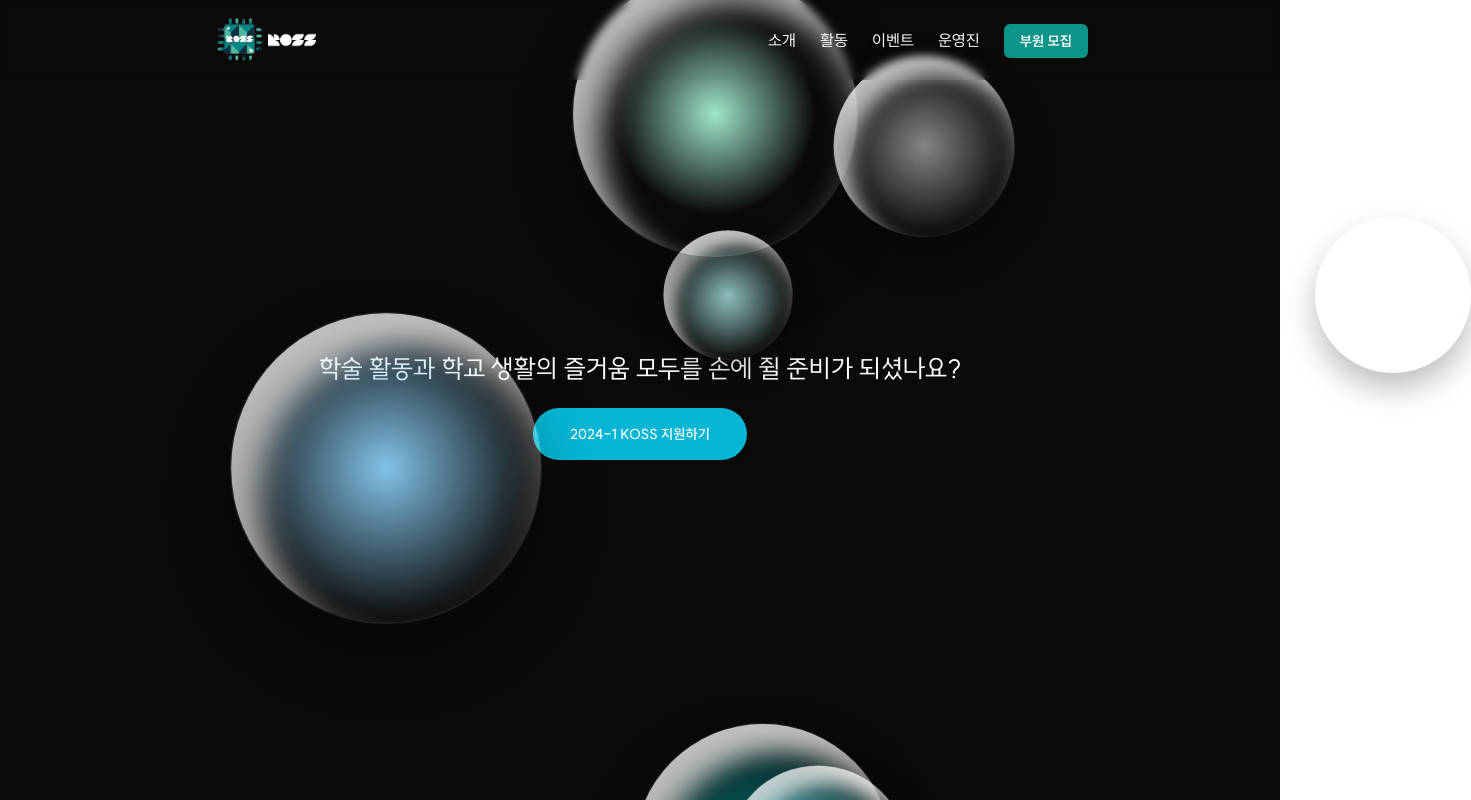
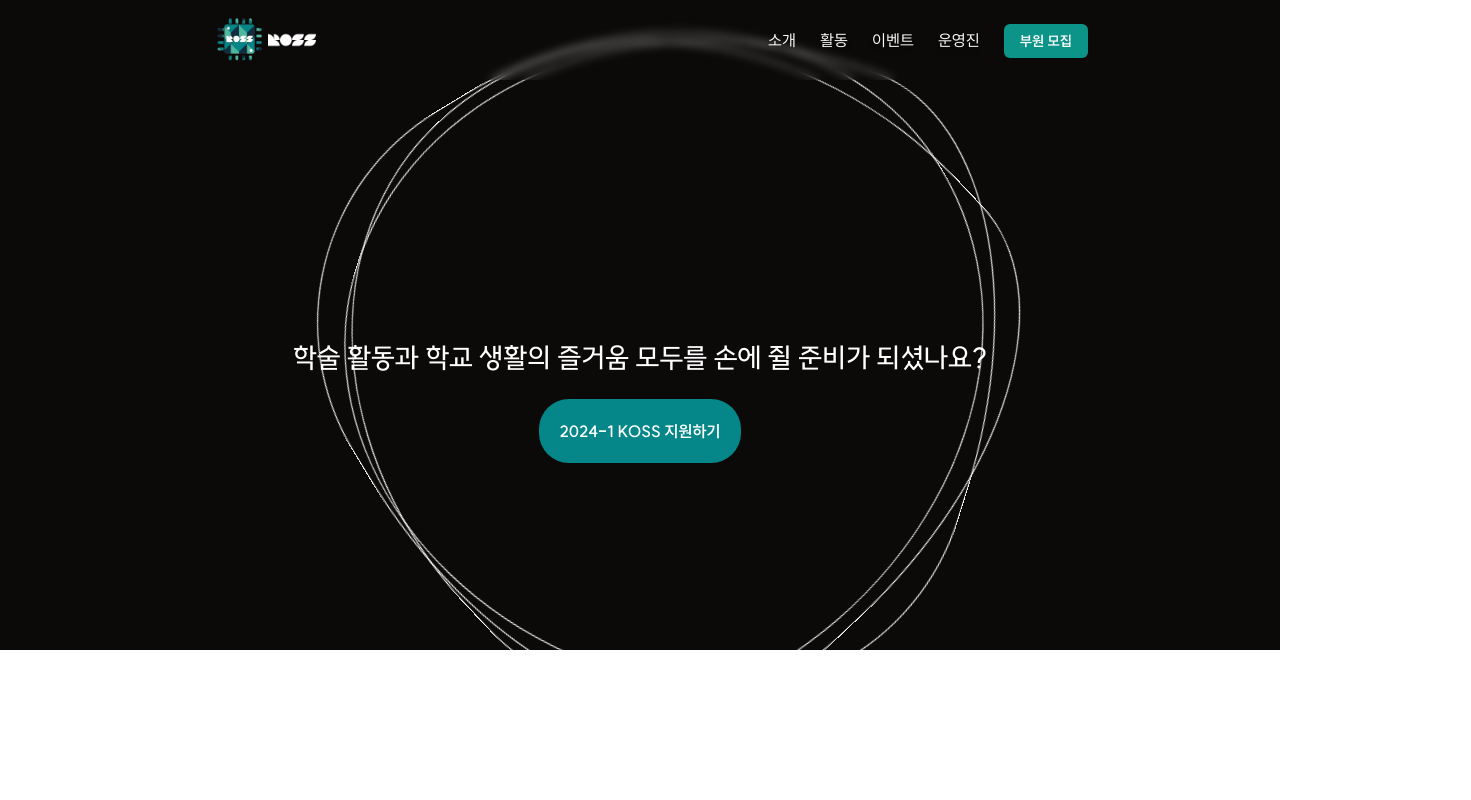
Before and after one commit to inqueue0979/KOSS-Homepage, a React (Create React App) app: page /recruit in a window 1280 px wide. Shown: the top 800 px of the page, 1471 px wide, since content can reach past the window. Built offline with nearby package versions, Linux system fonts and the light colour scheme.

Commit message:
Add Recruit Page Animation

```diff
--- a/src/pages/Recruit.js
+++ b/src/pages/Recruit.js
@@ -6,18 +6,16 @@ function Recruit()
 {
 
   return (
-      <div className = "App-header bg-stone-950">
-        <h1>학술 활동과 학교 생활의 즐거움 모두를 손에 쥘 준비가 되셨나요?</h1>
-        <button className='w-1/6 min-w-40 py-4 font-semibold text-sm bg-cyan-500 text-white rounded-full shadow-sm' style={{marginTop: 20}}>2024-1 KOSS 지원하기</button>
-        <div class="bubble b1"></div>
-        <div class="bubble b2"></div>
-        <div class="bubble b3"></div>
-        <div class="bubble b4"></div>
-        <div class="bubble b5"></div>
-        <div class="bubble b6"></div>
-        <div class="bubble b7"></div>
+
+    <div className="square" style={{alignContent:'center'}}>
+      <span></span>
+      <span></span>
+      <span></span>
+      <div>
+        <h1 style={{fontSize: 28, fontWeight:500}}>학술 활동과 학교 생활의 즐거움 모두를 손에 쥘 준비가 되셨나요?</h1>
+        <button className="a" style={{marginTop: 20, padding:20, fontWeight:700}}>2024-1 KOSS 지원하기</button>
       </div>
-
+    </div>
   );
 }
 
--- a/src/styles/App.css
+++ b/src/styles/App.css
@@ -78,71 +78,81 @@
 
 /* Rectuit */
 
-.bubble{
-  position:absolute;
-  width:10em;
-  height:10em;
-  border:1px solid rgba(255,255,255,0.1);
-  border-radius:50%;
-  background: radial-gradient(ellipse at center,  rgba(255,255,255,0.5) 0%,rgba(255,255,255,0) 70%);
-  box-shadow: inset 0 20px 30px rgba(255, 255, 255, 0.4), inset 1em 1em 1em rgba(255, 255, 255, 0.6), 0 1em 2em rgba(0, 0, 0, 0.25);
+.square {
+  width: 650px;
+  height: 650px;
+  position: center;
 }
-.bubble:hover{
-  display:none;
+.square span {
+  position: absolute;
+  top: 3%;
+  left: 27%;
+  transform: translate(-50%, -50%);
+  width: inherit;
+  height: 650px;
+  border: 1px solid #fff;
+  border-radius: 40% 60% 65% 35% / 40% 50% 55% 60%;
+  transition: 0.5s;
+  animation: circle 5s linear infinite;
 }
 
-.b1{
-  animation: floatup 10s linear infinite, sideways 5s ease-in-out infinite alternate;
-  background: radial-gradient(ellipse at center,  #058587 0%, rgba(255,255,255,0) 70%);
-  left: 10%;
-  top:100%;
+.square:hover span {
+  border: none;
 }
-.b2{
-  animation: floatup 5s linear infinite, sideways 4s ease-in-out 1s infinite alternate;
-  background: radial-gradient(ellipse at center,  #69b6b7 0%, rgba(255,255,255,0) 70%);
-  left: 15%;
-  top: 30%;
-  transform: scale(.7);
+
+.square span:nth-child(1) {
+  animation: circle 6s linear infinite;
 }
-.b3{
-  animation: floatup 4s linear infinite, sideways 6s ease-in-out 6s infinite alternate;
-  background: radial-gradient(ellipse at center,  #82c3e9 0%, rgba(255,255,255,0) 70%);
-  left: 20%;
-  transform: scale(1.2);
+.square span:nth-child(2) {
+  animation: circle 4s linear infinite;
+  animation-direction: reverse;
 }
-.b4{
-  animation: floatup 6s linear infinite, sideways 5s ease-in-out 3s infinite alternate;
-  background: radial-gradient(ellipse at center,  #9BCECF 0%, rgba(255,255,255,0) 70%);
-  left: 25%;
-  top:90%;
-  transform: scale(.5);
+.square span:nth-child(3) {
+  animation: circle 10s linear infinite;
 }
-.b5{
-  animation: floatup 8s linear infinite, sideways 6s ease-in-out 3s infinite alternate;
-  background: radial-gradient(ellipse at center,  #A0E7CB 0%,rgba(255,255,255,0) 50%);
-  left: 30%;
-  top:30%;
-  transform: scale(1.1);
+
+.square:hover span:nth-child(1) {
+  background-color: #A0E7CB;
+  opacity: 0.3;
 }
-.b6{
-  animation: floatup 7s linear infinite, sideways 4s ease-in-out 3.5s infinite alternate;
-  left:40%;
-  top:50%;
-  transform: scale(.7);
+
+.square:hover span:nth-child(2) {
+  background-color: #9BCECF;
+
+  opacity: 0.5;
 }
-.b7{
-  animation: floatup 6s linear infinite, sideways 5s ease-in-out 4s infinite alternate;
-  left: 90%;
-  top:90%;
-  transform: scale(.6);
+
+.square:hover span:nth-child(3) {
+  background-color: #058587;
+  opacity: 0.5;
 }
-@keyframes floatup{
-  0% {margin-top: 50%;}
-  100% {margin-top: -50%;}
+
+.square > div {
+  text-align: center;
+  position: absolute;
+  width: 70%;
+  top: 50%;
+  left: 50%;
+  transform: translate(-50%, -50%);
+  color: #fff;
 }
-@keyframes sideways{
-  0% {margin-left: 0em;}
-  100%{margin-left: 20em;}
+
+.square > div > button {
+  color: #fff;
+  text-decoration: none;
+  padding: 10px;
+
+  background-color: #068d90f5;
+  border-radius: 30px;
+}
+
+@keyframes circle {
+  0% {
+    transform: rotate(0);
+  }
+  100% {
+    transform: rotate(360deg);
+  }
 }
 
 
```
